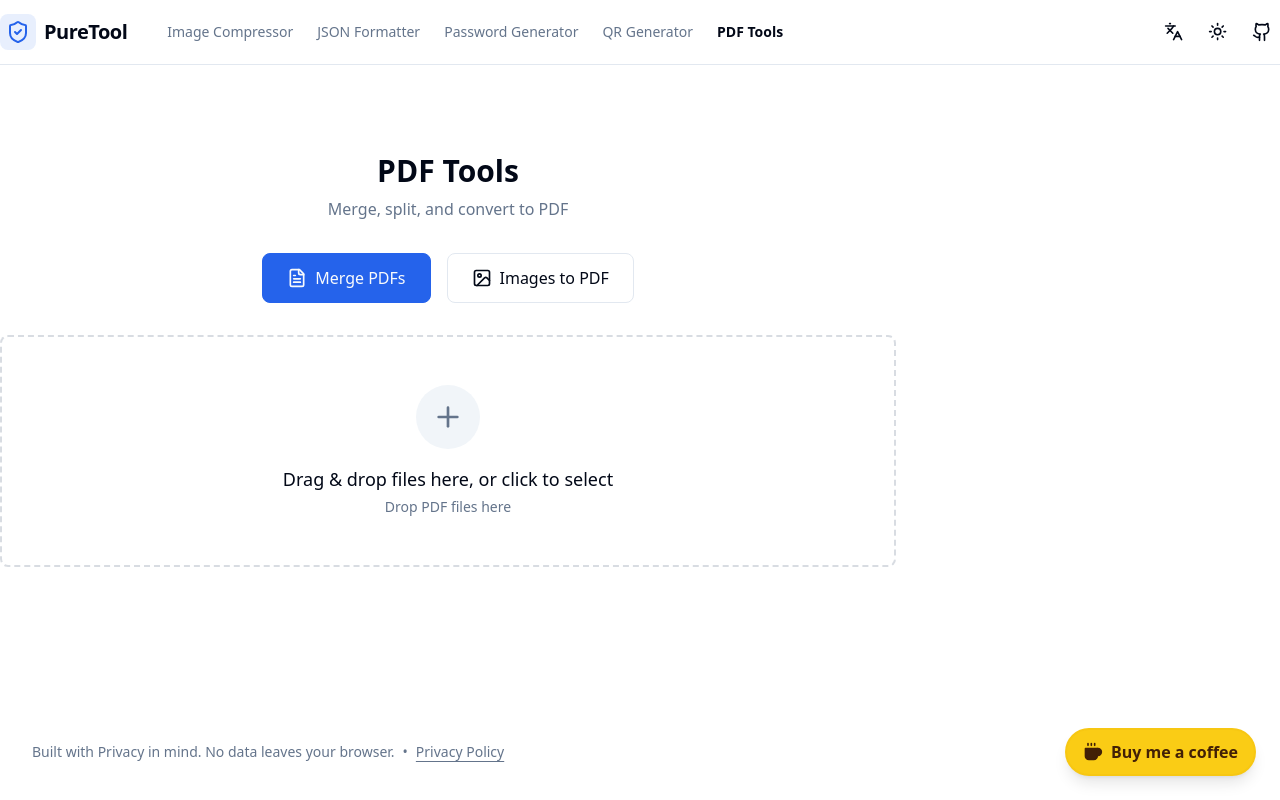
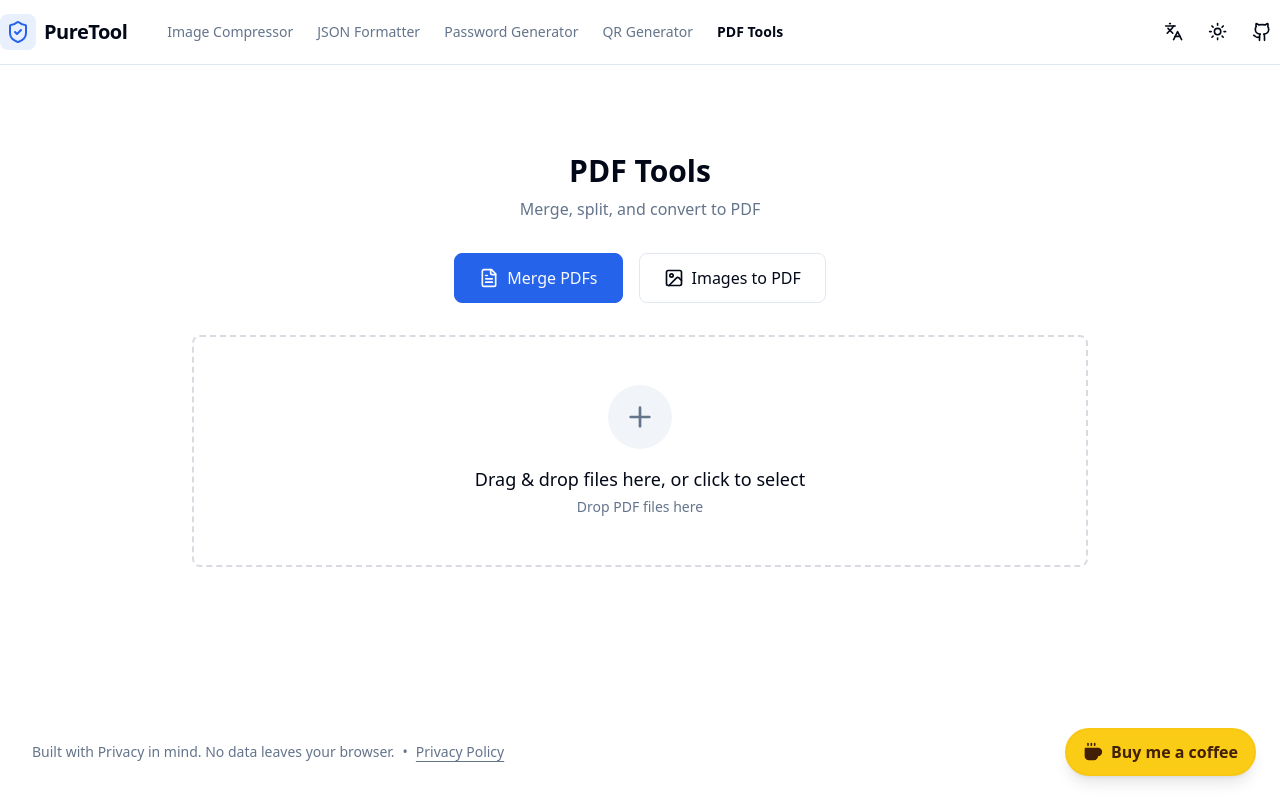
Before and after one commit to Ashjdghfjj/PureTool, a React (Vite) app: page /pdf-tools in a window 1280 px wide. Built offline with nearby package versions, Linux system fonts and the light colour scheme.

Commit message:
UI Fix: Add w-full to container in PdfTools

```diff
--- a/src/pages/PdfTools.tsx
+++ b/src/pages/PdfTools.tsx
@@ -124,7 +124,7 @@
   };
 
   return (
-    <div className="container max-w-4xl py-10 space-y-8 flex flex-col items-center">
+    <div className="container mx-auto max-w-4xl py-10 space-y-8 flex flex-col items-center">
       <SEO
         title={t('pdf.title')}
         description="Secure local PDF tools. Merge PDFs, convert images to PDF. No server uploads."
```
